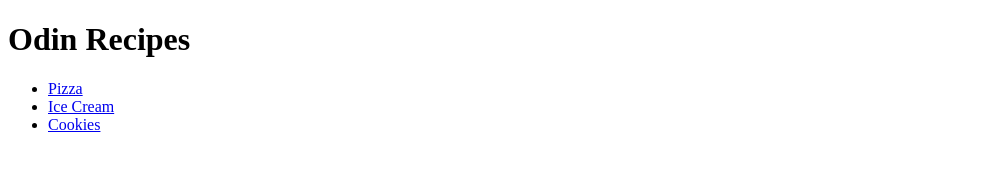
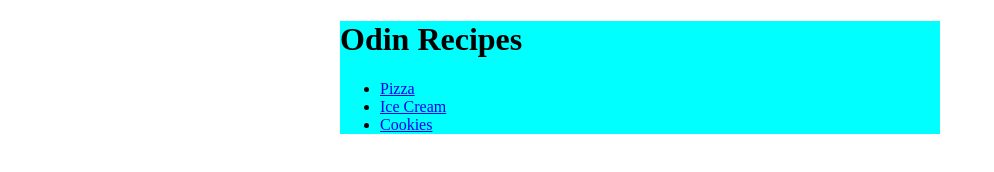
Before and after one commit to Kiritmak/odin-recipes, a plain HTML site: page index.html in a window 1280 px wide. Shown: the whole page, without its empty margins (0-994 px from the left). Drawn offline with Linux system fonts and the light colour scheme.

Commit message:
Style home page
Just testing a little of css

```diff
--- a/index.html
+++ b/index.html
@@ -1,16 +1,19 @@
 <!DOCTYPE html>
 <html lang="en">
   <head>
+    <link rel="stylesheet" href="style.css" />
     <meta charset="UTF-8" />
     <meta name="viewport" content="width=device-width, initial-scale=1.0" />
     <title>Recipes</title>
   </head>
   <body>
+    <div class="main-div">
       <h1>Odin Recipes</h1>
       <ul>
         <li><a href="./recipes/pizza.html">Pizza</a></li>
         <li><a href="./recipes/ice-cream.html">Ice Cream</a></li>
         <li><a href="./recipes/cookies.html">Cookies</a></li>
       </ul>
+    </div>
   </body>
 </html>
--- /dev/null
+++ b/style.css
@@ -0,0 +1,5 @@
+.main-div {
+    background-color: aqua;
+    width: 600px;
+    margin: 0px auto;
+}
```
Lines whose indentation alone changed are shown as unchanged.
